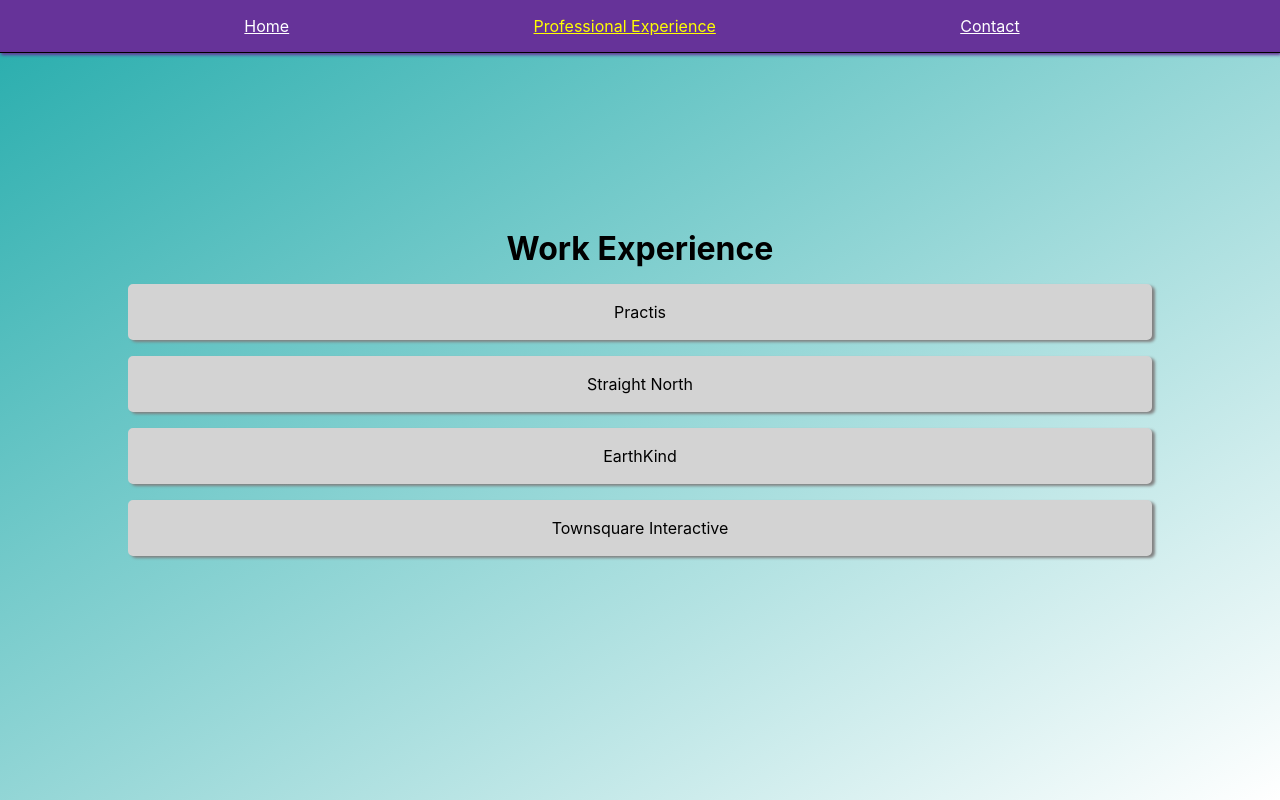
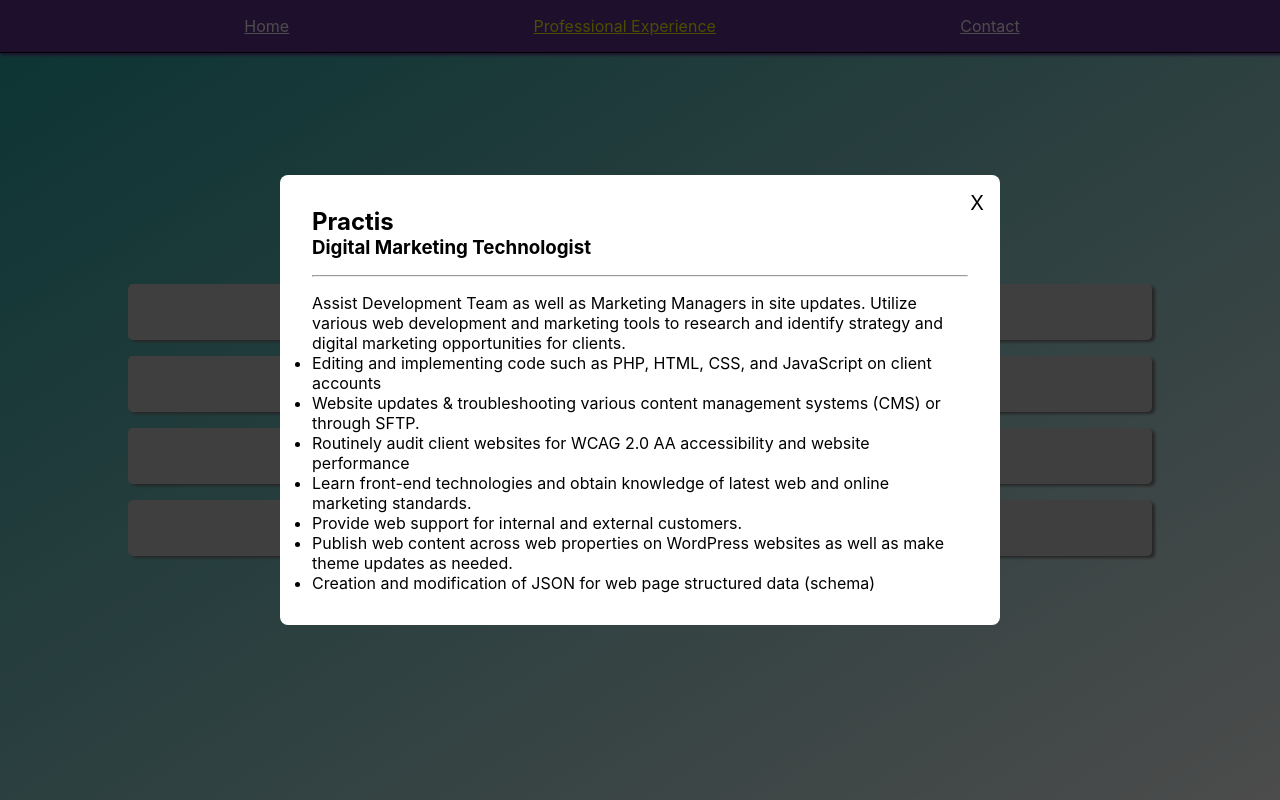
Before and after one commit to Doug-Sewell/portfolio-site, a React (Create React App) app: page /professional-experience in a window 1280 px wide. Built offline with nearby package versions, Linux system fonts and the light colour scheme.

Commit message:
Added styling for modal displaying work experience.

```diff
--- a/src/Components/JobExperience/JobExperience.js
+++ b/src/Components/JobExperience/JobExperience.js
@@ -1,5 +1,6 @@
 import React, { Component } from 'react';
 import Card from '../../UI/Card/Card';
+import Modal from '../../UI/Modal/Modal';
 import classes from './JobExperience.module.css';
 
 class JobExperience extends Component {
@@ -9,7 +10,14 @@
             {
                 company: 'Practis',
                 title: 'Digital Marketing Technologist',
-                description: 'Add later'
+                description: 'Assist Development Team as well as Marketing Managers in site updates. Utilize various web development and marketing tools to research and identify strategy and digital marketing opportunities for clients.',
+                responsibilities: ['Editing and implementing code such as PHP, HTML, CSS, and JavaScript on client accounts',
+                    'Website updates & troubleshooting various content management systems (CMS) or through SFTP.',
+                    'Routinely audit client websites for WCAG 2.0 AA accessibility and website performance',
+                    'Learn front-end technologies and obtain knowledge of latest web and online marketing standards.',
+                    'Provide web support for internal and external customers.',
+                    'Publish web content across web properties on WordPress websites as well as make theme updates as needed.',
+                    'Creation and modification of JSON for web page structured data (schema)']
             },
             {
                 company: 'Straight North',
@@ -26,7 +34,8 @@
                 title: 'SEO Analyst',
                 description: 'Add later'
             }
-        ]
+        ],
+        showModal: true
     }
 
     render() {
@@ -39,10 +48,21 @@
             </div>);
         });
 
+        let modal = null;
+
+        if (this.state.showModal) {
+            modal = <Modal
+                company={this.state.jobs[0].company}
+                jobTitle={this.state.jobs[0].title}
+                jobDescription={this.state.jobs[0].description}
+                jobResponsibilities={this.state.jobs[0].responsibilities} />
+        }
+
         return (
             <div className={classes.Container}>
                 <h1>Work Experience</h1>
                 {jobs}
+                {modal}
             </div>
         )
     }
--- /dev/null
+++ b/src/UI/Modal/Modal.js
@@ -0,0 +1,27 @@
+import React from 'react';
+import classes from './Modal.module.css';
+
+const modal = props => {
+
+    let responsibilities = null;
+
+    if (props.jobResponsibilities) {
+        responsibilities = props.jobResponsibilities.map(responsibility => <li>{responsibility}</li>);
+    }
+
+    console.log(responsibilities);
+
+    return (
+        <div className={classes.ModalContainer}>
+            <div className={classes.Modal}>
+                <p className={classes.Exit}>X</p>
+                <h2>{props.company}</h2>
+                <h3>{props.jobTitle}</h3>
+                <hr />
+                <p>{props.jobDescription}</p>
+                {props.jobResponsibilities ? <ul>{responsibilities}</ul> : <p>Yo.</p>}
+            </div>
+        </div>);
+}
+
+export default modal;
--- /dev/null
+++ b/src/UI/Modal/Modal.module.css
@@ -0,0 +1,32 @@
+.ModalContainer {
+    height: 100vh;
+    width:100vw;
+    background-color: rgba(0, 0, 0, 0.7);
+    position:absolute;
+    display:flex;
+    align-items: center;
+    justify-content: center;
+}
+
+.Modal {
+    background-color:#FFF;
+    padding:2rem;
+    border-radius:0.5rem;
+    position:relative;
+    width:80%;
+    max-width:720px;
+    max-height:500px;
+    overflow-y: auto;
+}
+
+.Exit {
+    position:absolute;
+    font-size:1.25rem;
+    top:1rem;
+    right:1rem;
+    cursor:pointer;
+}
+
+hr {
+    margin: 1rem 0;
+}
```
Also changed, not shown: src/App.js (+5 -4 lines).
